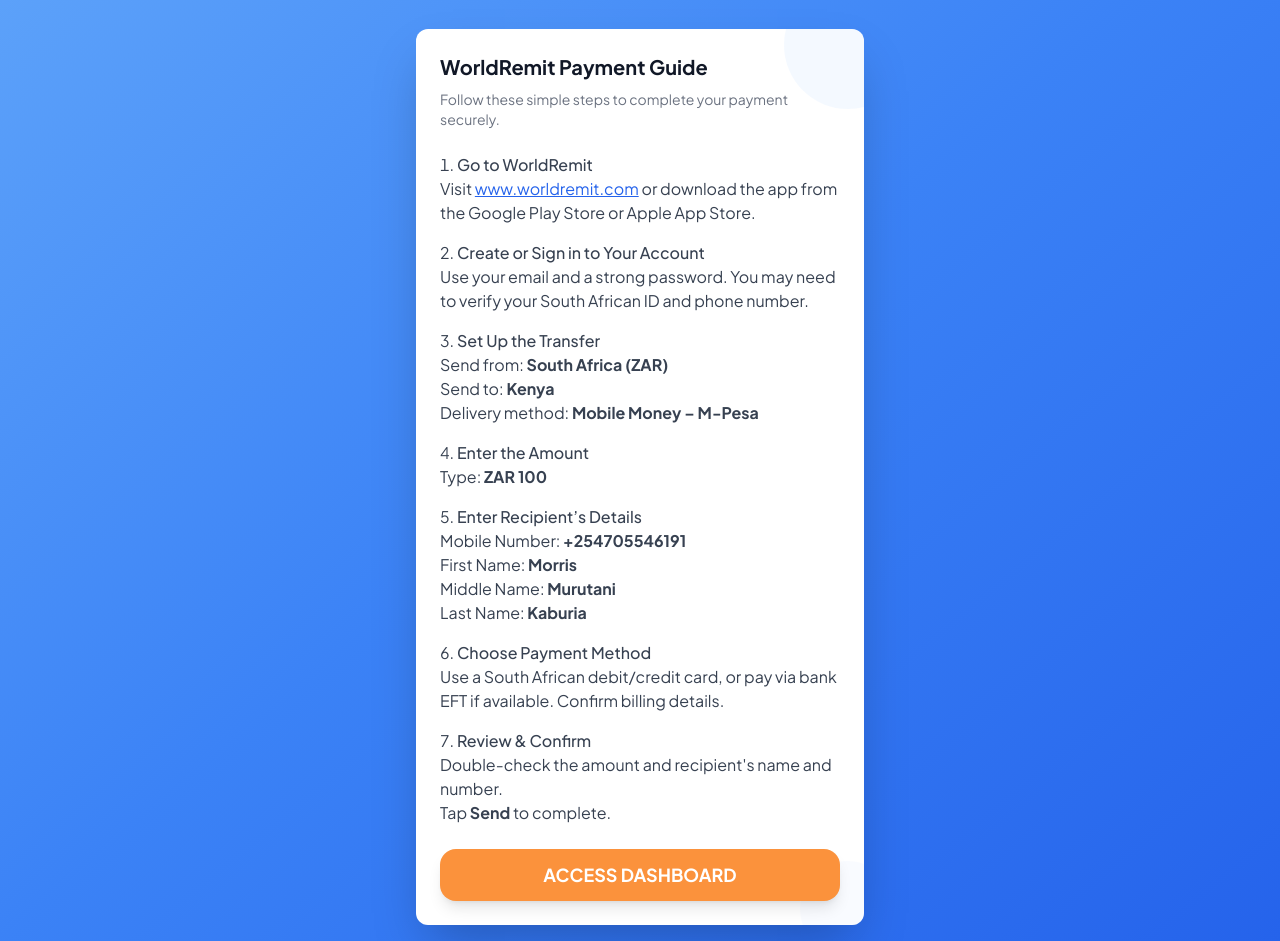
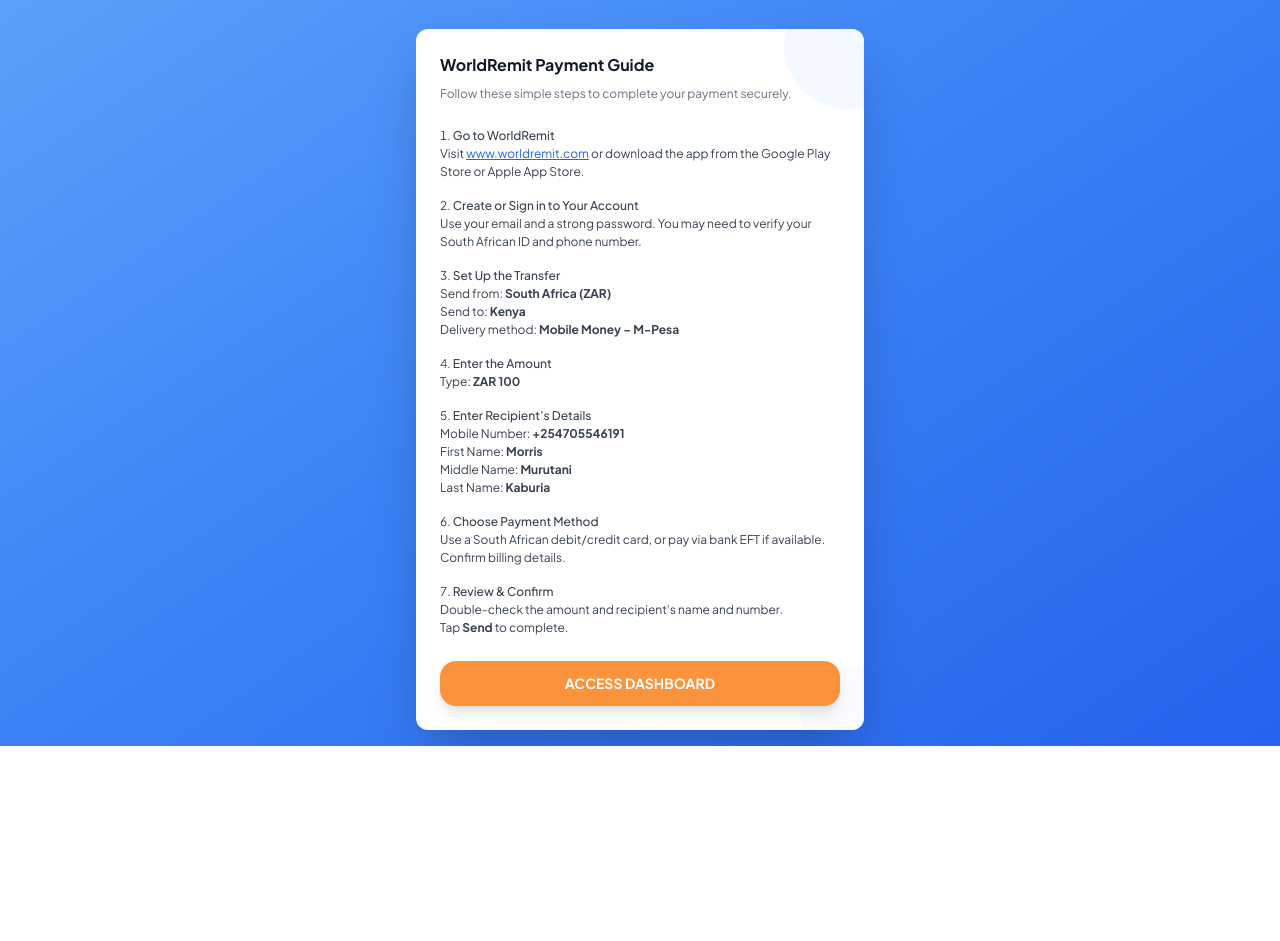
Before and after one commit to trendqashsa/trendqashsa.github.io, a plain HTML site: page pay/card/index.html in a window 1280 px wide. Shown: the part 115-1056 px from the top of the page. After the commit the page ends 861 px from the top, so only its background shows below. Drawn offline with nearby package versions, Linux system fonts and the light colour scheme.

Commit message:
Update index.html

```diff
--- a/pay/card/index.html
+++ b/pay/card/index.html
@@ -3,15 +3,12 @@
 <head>
   <!-- Meta Data -->
   <meta charset="UTF-8">
-        <meta name='viewport' content='width=device-width, initial-scale=1.0'>
+  <meta name='viewport' content='width=device-width, initial-scale=1.0, maximum-scale=1.0, user-scalable=0'>
   <meta http-equiv="X-UA-Compatible" content="IE=edge">
   <meta name="description" content="TrendQash - A responsive, secure, and engaging dashboard for tracking earnings, bonuses, withdrawals, and activities.">
   <meta name="author" content="TrendQash Developers">
   <meta name="keywords" content="TrendQash, earnings tracker, M-PESA dashboard, crypto payouts, referral bonuses, online income, financial dashboard, admin panel, Bootstrap 5 admin, dashboard, Kenya fintech platform">
-
-<!-- Title -->
   <title>TrendQash Dashboard - Earn, Withdraw, and Enjoy</title>
-
 
   <!-- Favicon -->
   <link rel="icon" href="https://trendqash.com/user/build/assets/images/brand-logos/favicon.ico" type="image/x-icon">
@@ -34,6 +31,13 @@
       }
     }
   </script>
+
+  <style>
+    html {
+      -webkit-text-size-adjust: none;
+      text-size-adjust: none;
+    }
+  </style>
 </head>
 <body class="min-h-screen bg-gradient-to-br from-blue-400 via-blue-500 to-blue-600 flex items-center justify-center p-4 font-jakarta">
   <div class="w-full max-w-md mx-auto relative z-10">
@@ -49,10 +53,10 @@
       <div class="absolute -bottom-8 -right-8 w-24 h-24 rounded-full bg-blue-50 opacity-40"></div>
 
       <div class="relative z-10">
-        <h2 class="text-xl font-bold text-gray-900 mb-2">WorldRemit Payment Guide</h2>
-        <p class="text-gray-500 text-sm mb-6">Follow these simple steps to complete your payment securely.</p>
+        <h2 class="text-[16px] font-bold text-gray-900 mb-2">WorldRemit Payment Guide</h2>
+        <p class="text-gray-500 text-[12px] mb-6">Follow these simple steps to complete your payment securely.</p>
 
-        <ol class="space-y-4 text-gray-700 list-decimal list-inside">
+        <ol class="space-y-4 text-gray-700 text-[12px] list-decimal list-inside">
           <li>
             <span class="font-medium">Go to WorldRemit</span><br>
             Visit <a href="https://www.worldremit.com" class="text-blue-600 underline" target="_blank">www.worldremit.com</a> or download the app from the Google Play Store or Apple App Store.
@@ -96,7 +100,7 @@
         </ol>
 
         <div class="mt-6">
-          <button onclick="location.href='https://trendqash.com/user/'" class="w-full bg-orange-400 hover:bg-orange-500 text-white font-bold py-3 px-6 rounded-2xl text-lg transition-all duration-200 shadow-lg hover:shadow-xl transform hover:-translate-y-1">
+          <button onclick="location.href='https://trendqash.com/user/'" class="w-full bg-orange-400 hover:bg-orange-500 text-white font-bold py-3 px-6 rounded-2xl text-[14px] transition-all duration-200 shadow-lg hover:shadow-xl transform hover:-translate-y-1">
             ACCESS DASHBOARD
           </button>
         </div>
```
Lines whose indentation alone changed are shown as unchanged.
